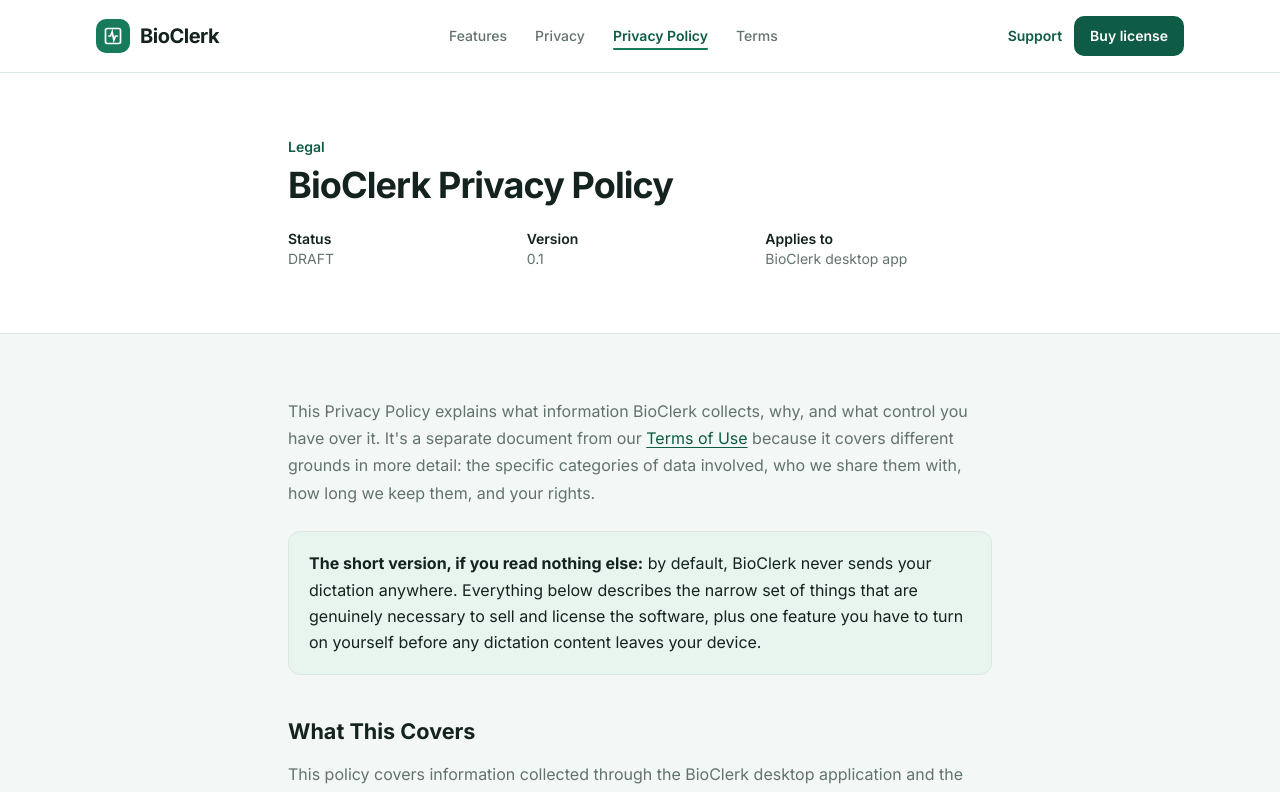
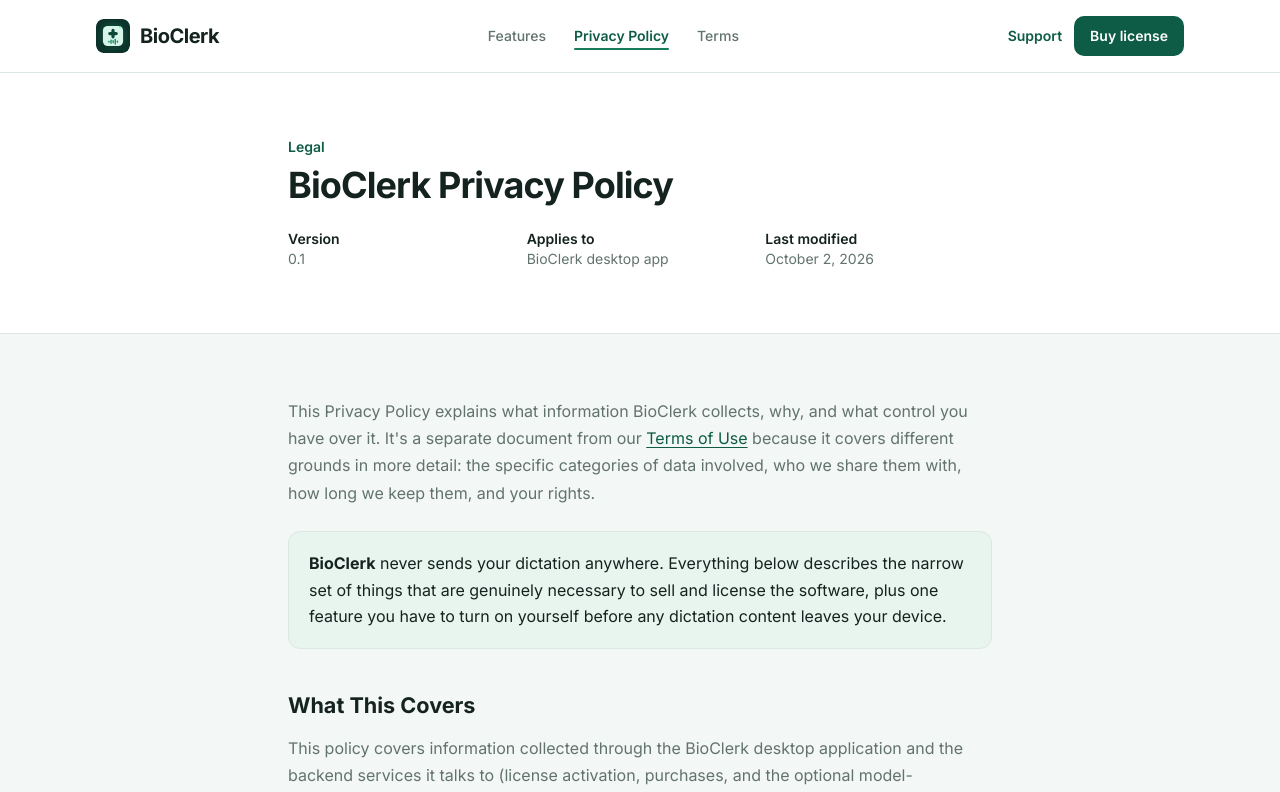
Before and after one commit to Oreoluwaibk/bioclerk, a Next.js app: page /privacy in a window 1280 px wide. Shown: the top 792 px of the page. Built offline with nearby package versions, Linux system fonts and the light colour scheme.

Commit message:
update changes

```diff
--- a/app/privacy/page.tsx
+++ b/app/privacy/page.tsx
@@ -22,16 +22,16 @@
             </h1>
             <dl className="mt-6 grid gap-3 text-sm text-muted sm:grid-cols-3">
               <div>
-                <dt className="font-semibold text-foreground">Status</dt>
-                <dd>DRAFT</dd>
-              </div>
-              <div>
                 <dt className="font-semibold text-foreground">Version</dt>
                 <dd>0.1</dd>
               </div>
               <div>
                 <dt className="font-semibold text-foreground">Applies to</dt>
                 <dd>BioClerk desktop app</dd>
+              </div>
+              <div>
+                <dt className="font-semibold text-foreground">Last modified</dt>
+                <dd>October 2, 2026</dd>
               </div>
             </dl>
           </div>
@@ -48,8 +48,7 @@
           </p>
 
           <div className="legal-callout">
-            <strong>The short version, if you read nothing else:</strong> by
-            default, BioClerk never sends your dictation anywhere. Everything
+            <strong>BioClerk</strong> never sends your dictation anywhere. Everything
             below describes the narrow set of things that are genuinely
             necessary to sell and license the software, plus one feature you
             have to turn on yourself before any dictation content leaves your
--- a/components/site-header.tsx
+++ b/components/site-header.tsx
@@ -7,7 +7,6 @@
 
 const links = [
   { href: "/#features", label: "Features", match: "features" as const },
-  { href: "/#privacy", label: "Privacy", match: "privacy-section" as const },
   { href: "/privacy", label: "Privacy Policy", match: "privacy" as const },
   { href: "/terms", label: "Terms", match: "terms" as const },
 ];
@@ -21,7 +20,6 @@
   if (match === "terms") return pathname === "/terms";
   if (pathname !== "/") return false;
   if (match === "features") return hash === "#features";
-  if (match === "privacy-section") return hash === "#privacy";
   return false;
 }
 
```
Also changed, not shown: public/brand/logo.svg.
